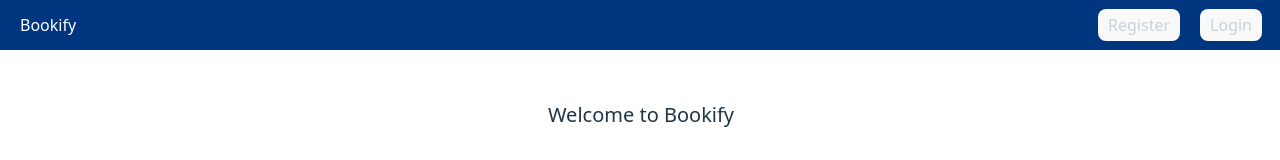
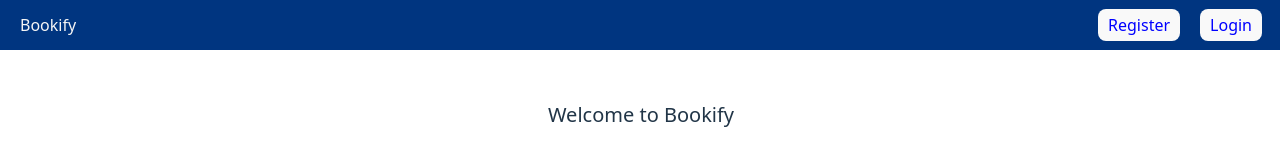
Before and after one commit to AmitSahoo7/Hotel-Project, a React (Vite) app in the folder hotel_booking/: page / in a window 1280 px wide. Shown: the top 160 px of the page. Built offline with nearby package versions, Linux system fonts and the light colour scheme.

Commit message:
navbar updated

```diff
--- a/hotel_booking/src/components/navbar/Navbar.jsx
+++ b/hotel_booking/src/components/navbar/Navbar.jsx
@@ -1,20 +1,17 @@
-import "./navbar.css";
-import { Link } from "react-router-dom"; // Import Link from react-router-dom
+import "./navbar.css"
 
 const Navbar = () => {
   return (
     <div className="navbar">
       <div className="navContainer">
-        <Link to="/" className="logo"> {/* Wrap the logo with Link */}
-          <span>Bookify</span>
-        </Link>
+        <span className="logo">Bookify</span>
         <div className="navItems">
           <button className="navButton">Register</button>
           <button className="navButton">Login</button>
         </div>
       </div>
     </div>
-  );
-};
+  )
+}
 
-export default Navbar;
+export default Navbar
--- a/hotel_booking/src/components/navbar/navbar.css
+++ b/hotel_booking/src/components/navbar/navbar.css
@@ -16,7 +16,6 @@
 .logo{
   font-weight: 500;
   margin-left: 20px;
-    color: white;
 }
 
 .navButton{
@@ -24,5 +23,5 @@
   border: none;
   padding: 5px 10px;
   cursor: pointer;
-    color: #c7d1da;
+  color: blue;
 }
```
Lines whose indentation alone changed are shown as unchanged.
